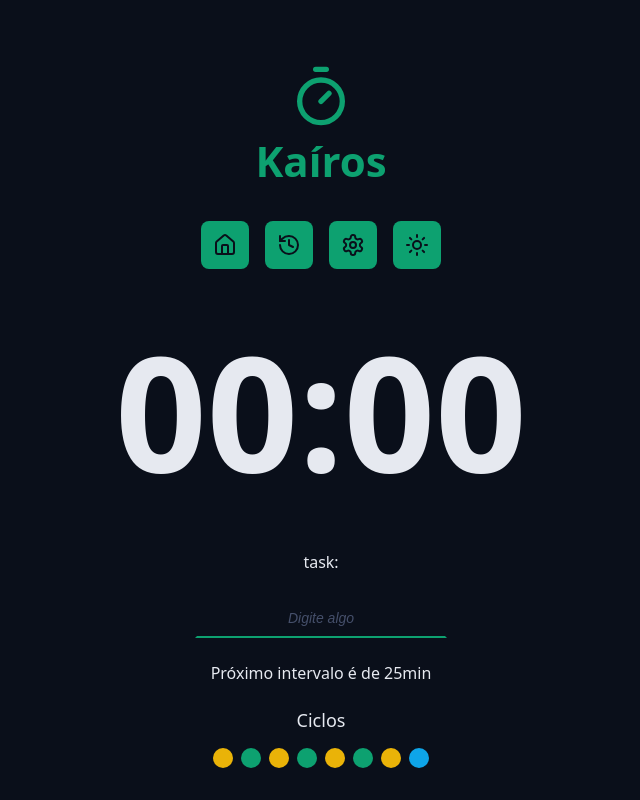
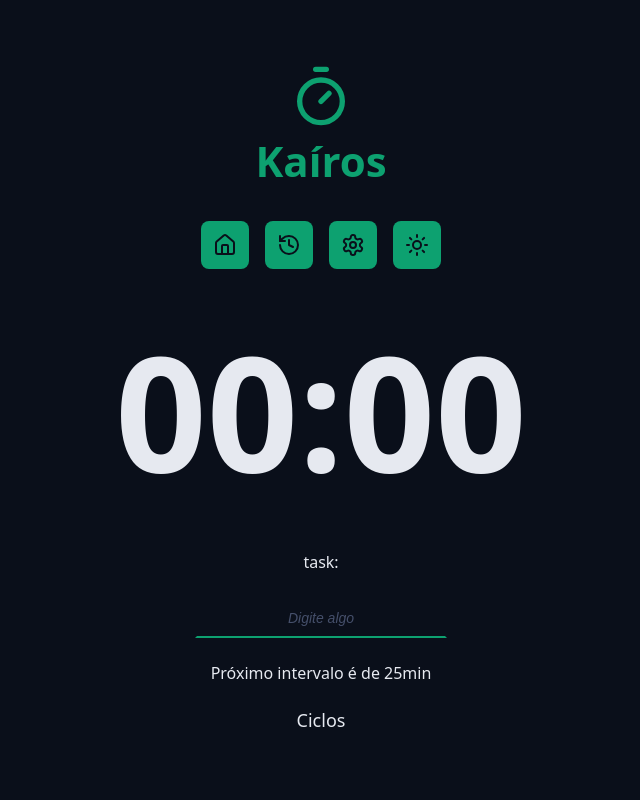
Before and after one commit to LuisAraujo-Dev/kairos-pomodoro, a React (Vite) app: page / in a window 1280 px wide. Shown: the top 800 px of the page, without its empty margins (319-959 px from the left). Built offline with nearby package versions, Linux system fonts and the light colour scheme.

Commit message:
feat: create cycleDescriptionMap const and cycleStep to Cycle

```diff
--- a/src/components/Cycles/index.tsx
+++ b/src/components/Cycles/index.tsx
@@ -1,26 +1,35 @@
 import styles from "./styles.module.css";
 import { useTaskContext } from "../../contexts/TaskContext/UseTaskContext";
+import { getNextCycle } from "../../utils/getNextCycle";
+import { getNextCycleType } from "../../utils/getNextCycleType";
 
 export function Cycles() {
-  const {state} = useTaskContext();
+  const { state } = useTaskContext();
 
-  const cycleStep = Array.from({ length: state.currentCycle})
+  const cycleStep = Array.from({ length: state.currentCycle });
 
-  console.log(cycleStep);
+  const cycleDescriptionMap = {
+    workTime: 'foco',
+    shortBreakTime: 'descanso curto',
+    longBreakTime: 'descanso longo'
+  }
 
   return (
     <div className={styles.cycles}>
       <span>Ciclos</span>
 
       <div className={styles.cyclesDots}>
-        <span className={`${styles.cyclesDot} ${styles.WorkTime}`}></span>
-        <span className={`${styles.cyclesDot} ${styles.shortBreakTime}`}></span>
-        <span className={`${styles.cyclesDot} ${styles.WorkTime}`}></span>
-        <span className={`${styles.cyclesDot} ${styles.shortBreakTime}`}></span>
-        <span className={`${styles.cyclesDot} ${styles.WorkTime}`}></span>
-        <span className={`${styles.cyclesDot} ${styles.shortBreakTime}`}></span>
-        <span className={`${styles.cyclesDot} ${styles.WorkTime}`}></span>
-        <span className={`${styles.cyclesDot} ${styles.longBreakTime}`}></span>
+        {cycleStep.map((_, index) => {
+          const nextCycle = getNextCycle(index);
+          const nextCycleType = getNextCycleType(nextCycle);
+          return (
+            <span
+              className={`${styles.cyclesDot} ${styles[nextCycleType]}`}
+              title={`Indicador de ciclo de ${cycleDescriptionMap[nextCycleType]}`}
+              aria-label={`Indicador de ciclo de ${cycleDescriptionMap[nextCycleType]}`}
+            ></span>
+          );
+        })}
       </div>
     </div>
   );
--- a/src/components/Cycles/styles.module.css
+++ b/src/components/Cycles/styles.module.css
@@ -19,11 +19,11 @@
   background-color: var(--primary);
 }
 
-.WorkTime {
+.workTime {
   background: var(--warning);
 }
 
-.shortBrakTime {
+.shortBreakTime {
   background: var(--primary);
 }
 
```
